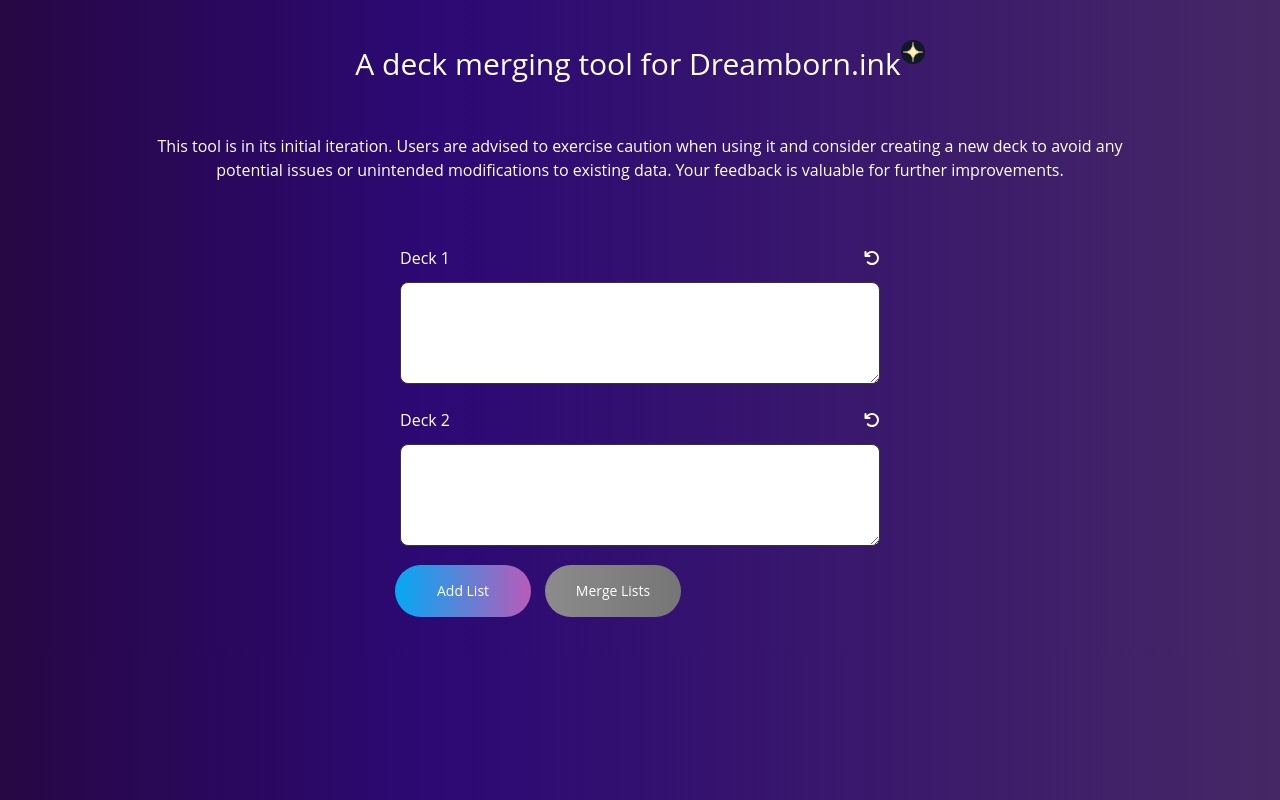
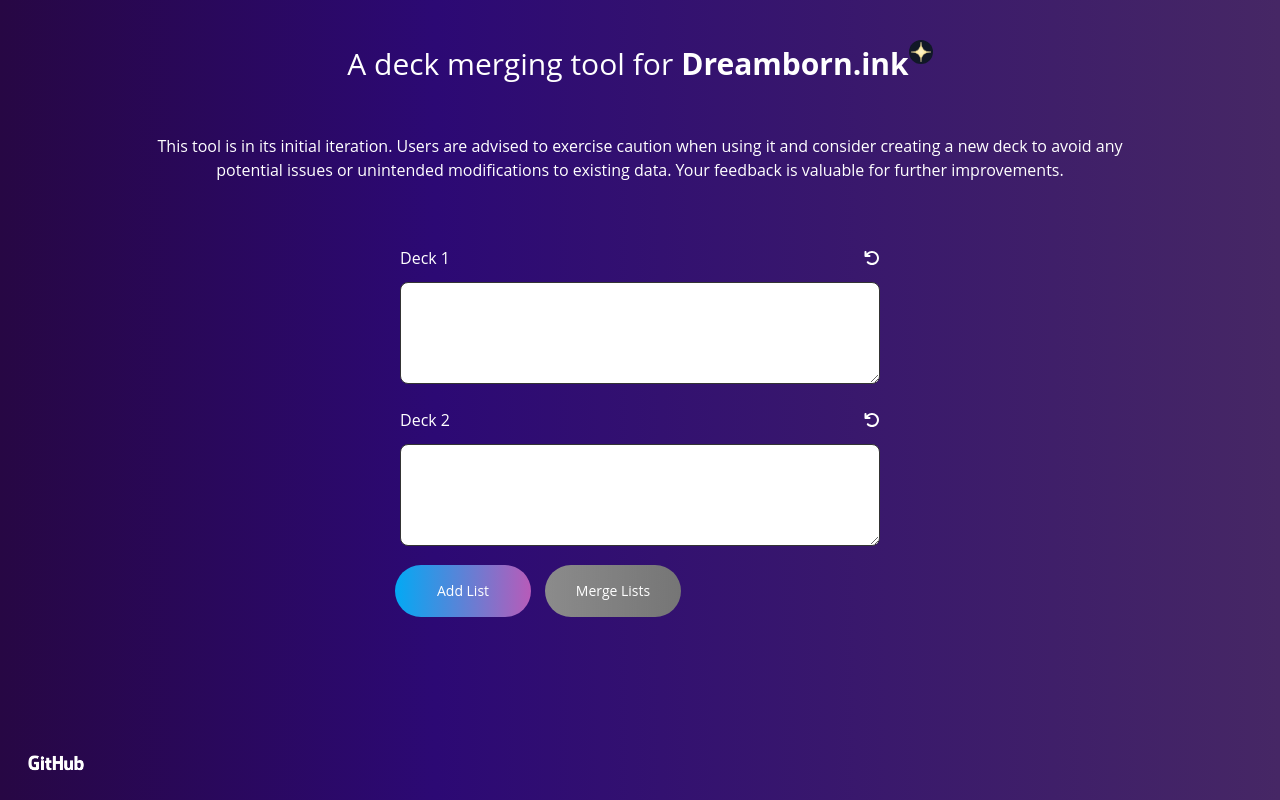
Before and after one commit to gen035/dreamborn-merger, a React (Create React App) app: page / in a window 1280 px wide. Built offline with nearby package versions, Linux system fonts and the light colour scheme.

Commit message:
Add github link

```diff
--- a/src/App.js
+++ b/src/App.js
@@ -6,6 +6,9 @@
     <>
       <Header />
       <Tool />
+      <a href='https://github.com/gen035/dreamink-merger' target='_blank' className='fixed bottom-4 left-4'>
+        <img className='max-w-16' src='GitHub_Logo_White.png' />
+      </a>
     </>
   );
 }
--- a/src/components/Header.jsx
+++ b/src/components/Header.jsx
@@ -4,8 +4,12 @@
   return (
     <>
       <header className='m-10 text-center text-white text-3xl'>
-        A deck merging tool for Dreamborn.ink
-        <DreamInk />
+        A deck merging tool for
+        <a className='font-bold ml-1' href="" target='_blank'>
+          Dreamborn.ink
+          <DreamInk />
+        </a>
+
       </header>
       <p className='text-center mt-8 text-white text-md max-w-screen-lg mx-auto'>
         This tool is in its initial iteration. Users are advised to exercise caution when using it and consider creating a new deck to avoid any potential issues or unintended modifications to existing data. Your feedback is valuable for further improvements.
--- a/src/components/Tool.jsx
+++ b/src/components/Tool.jsx
@@ -64,9 +64,6 @@
 
   useEffect(() => {
     setIsButtonDisabled(!validateArrays(formattedListsContent));
-
-    console.log('LISTS CHANGE:', listContents);
-    console.log('LISTS CHANGE FORMATTED:', formattedListsContent);
   }, [listContents, formattedListsContent])
 
   return (
--- a/src/styles/_header.scss
+++ b/src/styles/_header.scss
@@ -2,5 +2,14 @@
   svg {
     display: inline;
     margin-bottom: 30px;
+    transition: transform 250ms linear;
+  }
+
+  a {
+    &:hover {
+      svg {
+        transform: translateY(-5px);
+      }
+    }
   }
 }
```
Also changed, not shown: public/GitHub_Logo_White.png (added).
